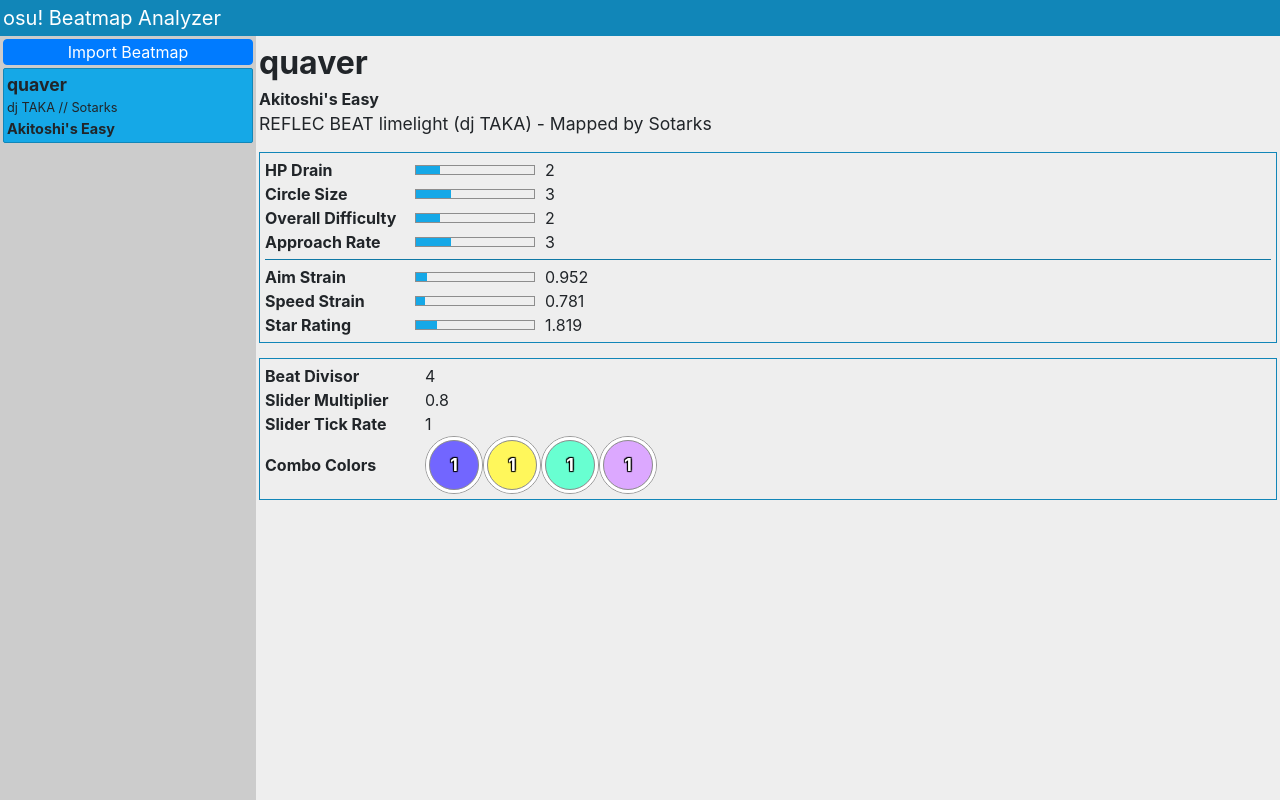
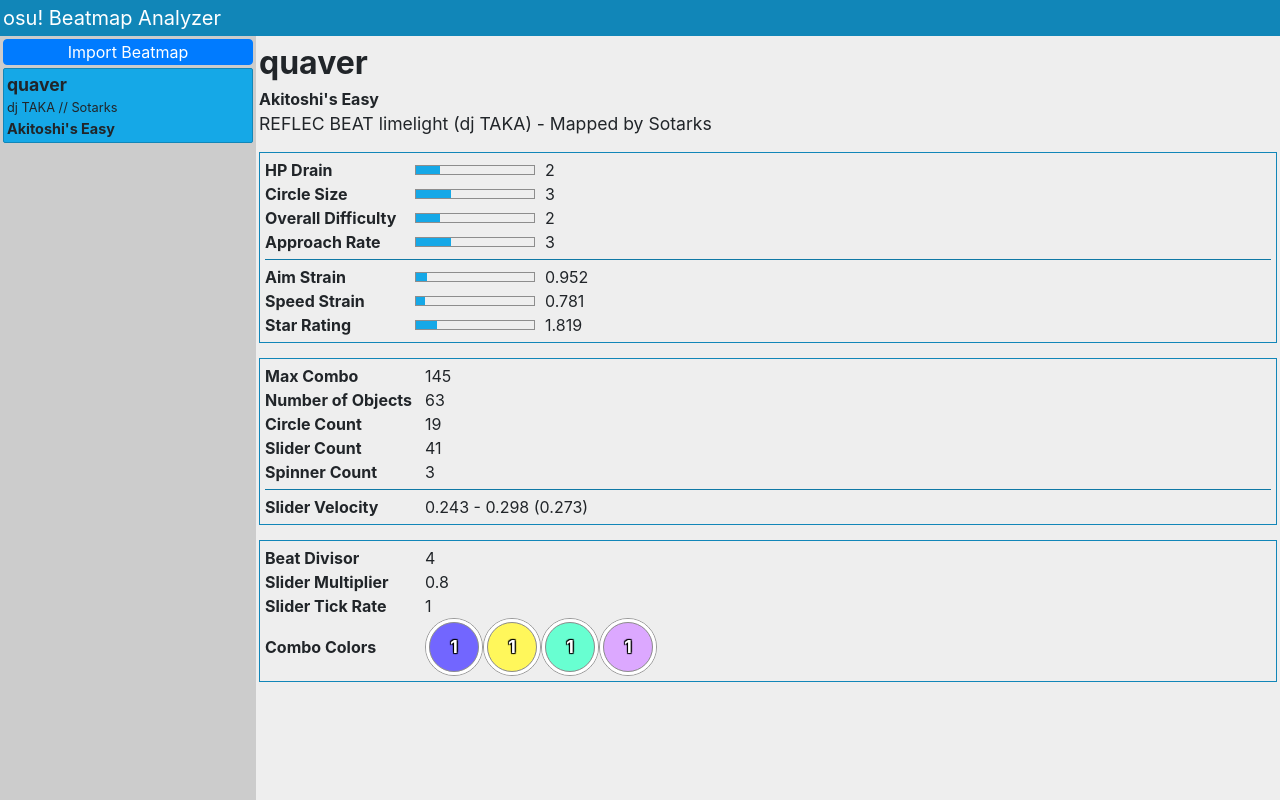
Before and after one commit to Ghabriel/osu-beatmap-analyzer, a React (Create React App) app: page / in a window 1280 px wide. Built offline with nearby package versions, Linux system fonts and the light colour scheme.

Commit message:
Hit Object data added to the UI

```diff
--- a/src/components/DifficultyAttributes.tsx
+++ b/src/components/DifficultyAttributes.tsx
@@ -1,5 +1,4 @@
 import React from 'react';
-import { colors } from '../helpers/style-variables';
 import { round } from '../helpers/utilities';
 import { propertyTableStyles as styles } from '../styles/property-table';
 import { Beatmap } from '../types/Beatmap';
@@ -36,7 +35,7 @@
                 <div style={styles.traitValue}>{beatmap.approachRate}</div>
             </div>
 
-            <hr color={colors.primaryBorder} style={styles.traitDivisor} />
+            <hr style={styles.traitDivisor} />
 
             <div style={styles.trait}>
                 <div style={styles.traitKey}>Aim Strain</div>
--- a/src/components/Main.tsx
+++ b/src/components/Main.tsx
@@ -1,5 +1,6 @@
 import React from 'react';
-import { coalesce } from '../helpers/utilities';
+import { isCircle, isSlider, isSpinner } from '../helpers/type-inference';
+import { getListMode, round } from '../helpers/utilities';
 import { propertyTableStyles } from '../styles/property-table';
 import { Beatmap } from '../types/Beatmap';
 import { StyleMap } from '../types/StyleMap';
@@ -41,6 +42,18 @@
     );
 }
 
+function getMaxCombo(beatmap: Beatmap): number {
+    let result = beatmap.hitObjects.length;
+
+    for (const hitObject of beatmap.hitObjects) {
+        if (isSlider(hitObject)) {
+            result += hitObject.metadata.nestedHitObjects.length - 1;
+        }
+    }
+
+    return result;
+}
+
 export const Main: React.FunctionComponent<MainProps> = ({ beatmap }) => {
     if (beatmap === null) {
         return (
@@ -50,8 +63,15 @@
         );
     }
 
-    const source = coalesce(beatmap.source, <i>unknown source</i>);
-    const artist = coalesce(beatmap.artist, <i>unknown artist</i>);
+    const hitObjects = beatmap.hitObjects;
+    const sliders = hitObjects.filter(isSlider);
+    const sliderVelocities = sliders.map(s => s.metadata.velocity).sort();
+    const minVelocity = sliderVelocities[0];
+    const maxVelocity = sliderVelocities[sliderVelocities.length - 1];
+    const modeVelocity = getListMode(sliderVelocities);
+
+    const source = beatmap.source || <i>unknown source</i>;
+    const artist = beatmap.artist || <i>unknown artist</i>;
 
     return (
         <div>
@@ -74,10 +94,31 @@
             {/* <DifficultyHitObjectTable beatmap={beatmap} /> */}
 
             <div style={propertyTableStyles.frame}>
+                {/* {trait('Duration', beatmap.beatDivisor)} */}
+                {trait('Max Combo', getMaxCombo(beatmap))}
+                {trait('Number of Objects', hitObjects.length)}
+                {trait('Circle Count', hitObjects.filter(isCircle).length)}
+                {trait('Slider Count', hitObjects.filter(isSlider).length)}
+                {trait('Spinner Count', hitObjects.filter(isSpinner).length)}
+
+                <hr style={propertyTableStyles.traitDivisor} />
+
+                {trait('Slider Velocity',
+                    (maxVelocity - minVelocity < 1e-3)
+                    ? `${round(minVelocity, 3)}`
+                    : `${round(minVelocity, 3)} - ${round(maxVelocity, 3)} (${round(modeVelocity, 3)})`
+                )}
+            </div>
+
+            <div style={propertyTableStyles.frame}>
                 {trait('Beat Divisor', beatmap.beatDivisor)}
                 {trait('Slider Multiplier', beatmap.sliderMultiplier)}
                 {trait('Slider Tick Rate', beatmap.sliderTickRate)}
-                {trait('Combo Colors', <ComboColors beatmap={beatmap} />)}
+                {trait('Combo Colors',
+                    (beatmap.colors.length > 0)
+                    ? <ComboColors beatmap={beatmap} />
+                    : <i>none</i>
+                )}
             </div>
         </div>
     );
--- a/src/helpers/beatmap-parser.ts
+++ b/src/helpers/beatmap-parser.ts
@@ -25,7 +25,12 @@
         .split('\n')
         .filter(line => line.trim().length > 0);
 
-    const beatmap: Partial<Beatmap> = {};
+    const beatmap: Partial<Beatmap> = {
+        timingPoints: [],
+        colors: [],
+        hitObjects: [],
+    };
+
     let currentSection: BeatmapSection | null = null;
 
     for (const line of lines) {
@@ -199,10 +204,6 @@
 function parseTimingPointLine(beatmap: Partial<Beatmap>, line: string) {
     const parts = line.split(',');
 
-    if (beatmap.timingPoints === undefined) {
-        beatmap.timingPoints = [];
-    }
-
     const beatLength = parseFloat(parts[1]);
     const timeSignature = parts.length > 2 ? parseInt(parts[2]) : 4;
 
@@ -214,7 +215,7 @@
         omitFirstBarSignature = (effectFlags & EffectFlags.OmitFirstBarLine) > 0;
     }
 
-    beatmap.timingPoints.push({
+    beatmap.timingPoints!.push({
         time: parseInt(parts[0]),
         beatLength: beatLength,
         timeSignature: timeSignature !== 0 ? timeSignature : 4,
@@ -231,13 +232,9 @@
 function parseColorLine(beatmap: Partial<Beatmap>, line: string) {
     // eslint-disable-next-line
     const [_, value] = line.split(':').map(p => p.trim());
+    const colorComponents = value.split(',').map(p => parseInt(p));
 
-    if (beatmap.colors === undefined) {
-        beatmap.colors = [];
-    }
-
-    const colorComponents = value.split(',').map(p => parseInt(p));
-    beatmap.colors.push({
+    beatmap.colors!.push({
         red: colorComponents[0],
         green: colorComponents[1],
         blue: colorComponents[2],
@@ -247,10 +244,6 @@
 
 function parseHitObjectLine(beatmap: Partial<Beatmap>, line: string) {
     const parts = line.split(',');
-
-    if (beatmap.hitObjects === undefined) {
-        beatmap.hitObjects = [];
-    }
 
     const flags = parseInt(parts[3]) as HitObjectParsingFlags;
     const type = getHitObjectType(flags);
@@ -274,8 +267,7 @@
     };
 
     const hitObject = createHitObject(baseHitObject, type, parts.slice(5));
-
-    beatmap.hitObjects.push(hitObject);
+    beatmap.hitObjects!.push(hitObject);
 }
 
 function getHitObjectType(flags: HitObjectParsingFlags): HitObjectType | null {
--- a/src/helpers/utilities.ts
+++ b/src/helpers/utilities.ts
@@ -25,3 +25,19 @@
 
     return value;
 }
+
+export function getListMode(list: number[]): number {
+    type Table = { [value: number]: number };
+
+    const valueFrequencies = list
+        .reduce((table, value) => {
+            table[value] = (table[value] || 0) + 1;
+            return table;
+        }, {} as Table);
+
+    return parseFloat(
+        Object.entries(valueFrequencies)
+            .sort(([v1, count1], [v2, count2]) => count2 - count1)
+            .map(([v, _]) => v)[0]
+    );
+}
--- a/src/styles/property-table.tsx
+++ b/src/styles/property-table.tsx
@@ -24,6 +24,7 @@
     },
 
     traitDivisor: {
+        backgroundColor: colors.primaryBorder,
         marginBottom: '5px',
         marginTop: '5px',
     },
```
